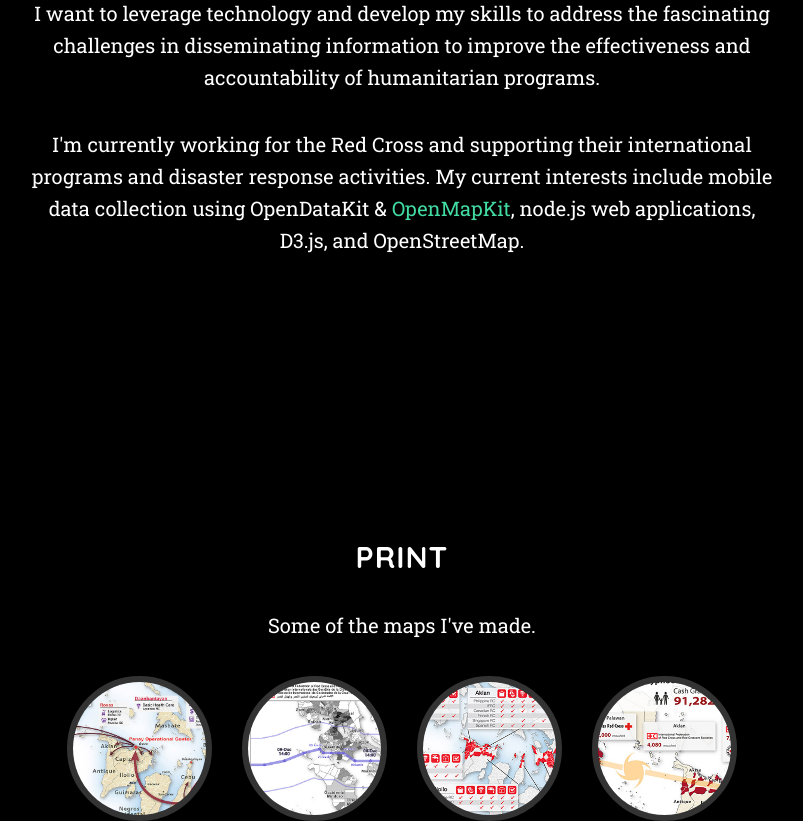
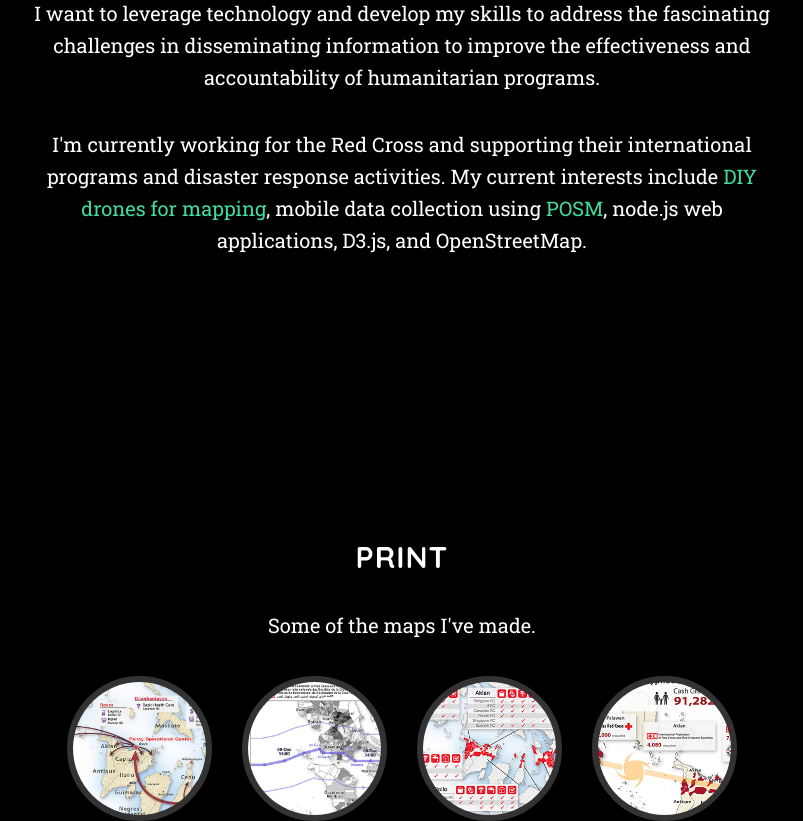
Before and after one commit to danbjoseph/geo, a plain HTML site: page index.html in a window 1280 px wide. Shown: the part 1220-2041 px from the top of the page, without its empty margins (238-1041 px from the left). Drawn offline with Linux system fonts and the light colour scheme; a script that the page names is missing.

Commit message:
add link to drone page

```diff
--- a/index.html
+++ b/index.html
@@ -126,7 +126,7 @@
                 <h2>About Me</h2>
                 <p>I am excited by opportunities to collect and utilize geospatial and programmatic data to empower decision-makers.</p>
                 <p>I want to leverage technology and develop my skills to address the fascinating challenges in disseminating information to improve the effectiveness and accountability of humanitarian programs.</p>
-                <p>I'm currently working for the Red Cross and supporting their international programs and disaster response activities. My current interests include mobile data collection using OpenDataKit & <a href="https://github.com/americanredcross/openmapkit" target="_blank">OpenMapKit</a>, node.js web applications, D3.js, and OpenStreetMap.</p>
+                <p>I'm currently working for the Red Cross and supporting their international programs and disaster response activities. My current interests include <a href="https://danbjoseph.github.io/drones" target="_blank">DIY drones for mapping</a>, mobile data collection using <a href="https://github.com/posm" target="_blank">POSM</a>, node.js web applications, D3.js, and OpenStreetMap.</p>
             </div>
         </div>
     </section>
```
